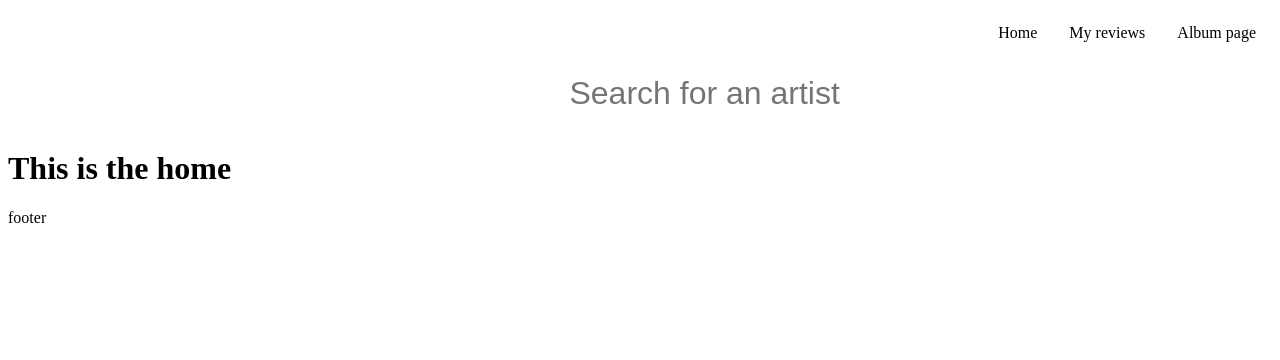
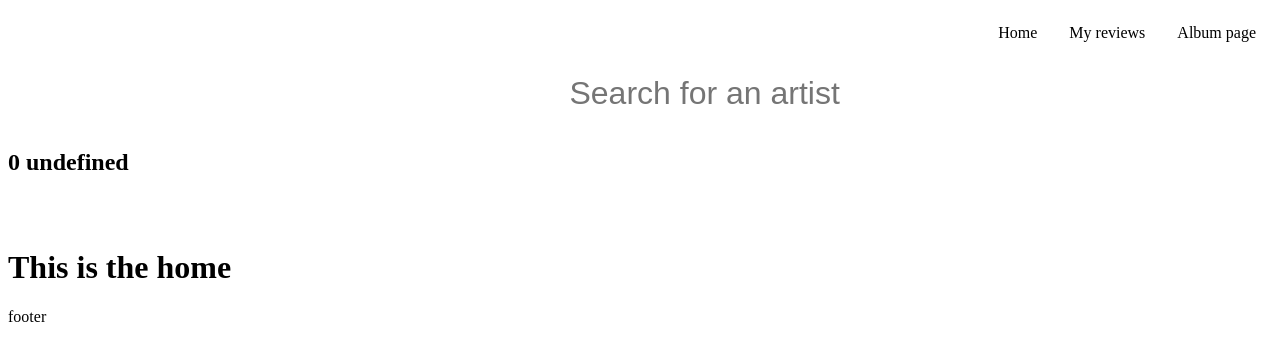
Before and after one commit to vvarona/music-review-app, a React (Vite) app: page / in a window 1280 px wide. Shown: the top 360 px of the page. Built offline with nearby package versions, Linux system fonts and the light colour scheme.

Commit message:
feat: album list component

```diff
--- /dev/null
+++ b/src/assets/styles/AlbumList.module.css
@@ -0,0 +1,11 @@
+.list {
+    padding: 1rem 0;
+    display: grid;
+    grid-auto-flow: column;
+    grid-auto-columns: 23%;
+    gap: 1rem;
+
+    overflow-x: auto;
+    overscroll-behavior-inline: contain;
+    scroll-snap-type: inline mandatory;
+}
--- a/src/components/AlbumList.jsx
+++ b/src/components/AlbumList.jsx
@@ -1,21 +1,23 @@
 import React from "react";
-import { Link } from "react-router-dom";
-
+import styles from "../assets/styles/AlbumList.module.css";
+import Card from "./Card";
 
 export default function AlbumList(props) {
-  const searchResult = props.albums;
-  const renderList = searchResult.map((album) => {
-    console.log(album.data);
+  const renderList = props.albums.map((album) => {
     return (
-      <li key={album.id}>
-        <Link to={`/album/${album.id}`}>
-          <img src={`${album.cover}`} alt={`Cover of ${album.album}`}  loading="lazy"/>
-          <h3>{album.track_title}</h3>
-          <p>in {album.album_title} by {album.artist}</p>
-        </Link>
-      </li>
+      <Card
+        album={album}
+        key={album.id}
+      />
     );
   });
 
-  return <ul>{renderList}</ul>;
+  return (
+    <section className={styles.section}>
+      <h2 className={styles.title}>
+        {`${props.albums.length} ${props.title}`}
+      </h2>
+      <ul className={styles.list}>{renderList}</ul>
+    </section>
+  );
 }
```
